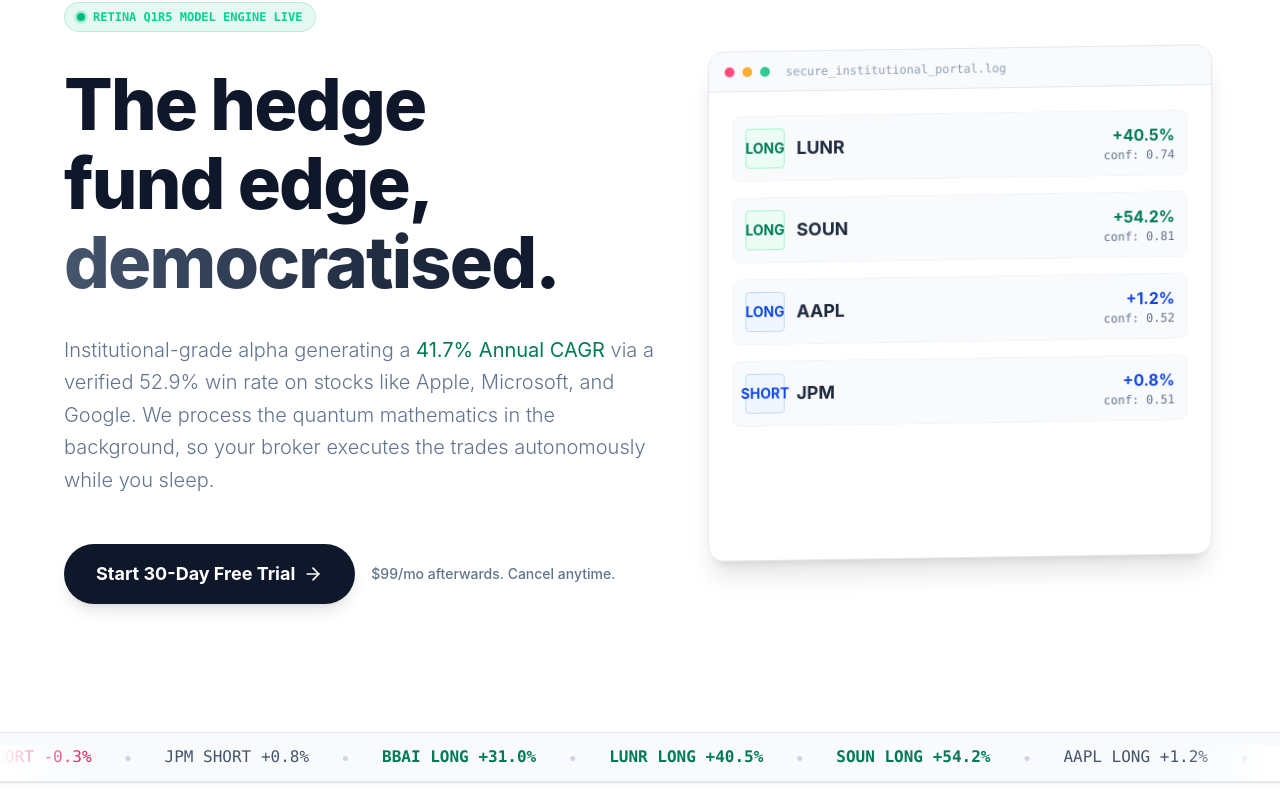
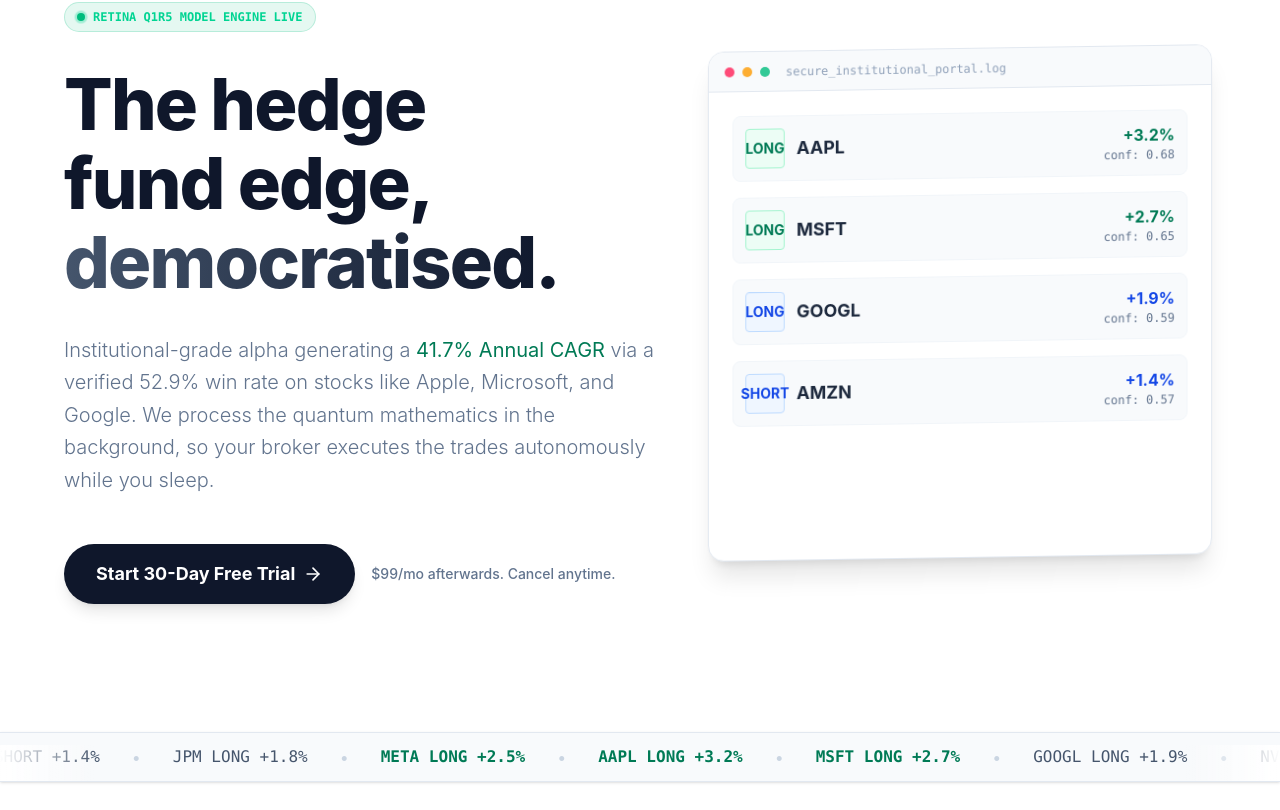
Before and after one commit to selsarraj-create/retinawealth, a Next.js app: page / in a window 1280 px wide. Shown: the part 270-1080 px from the top of the page. Built offline with nearby package versions, Linux system fonts and the light colour scheme.

Commit message:
Replace example stocks with mega-caps (AAPL, MSFT, GOOGL, AMZN, META, NVDA, JPM) with realistic returns

```diff
--- a/src/app/(marketing)/page.tsx
+++ b/src/app/(marketing)/page.tsx
@@ -49,10 +49,10 @@
                 <div className="p-6 space-y-4">
                     {/* Mocked signals */}
                     {[
-                        { t: 'LUNR', d: 'LONG', p: '+40.5%', conf: '0.74', color: 'emerald' },
-                        { t: 'SOUN', d: 'LONG', p: '+54.2%', conf: '0.81', color: 'emerald' },
-                        { t: 'AAPL', d: 'LONG', p: '+1.2%', conf: '0.52', color: 'blue' },
-                        { t: 'JPM', d: 'SHORT', p: '+0.8%', conf: '0.51', color: 'blue' },
+                        { t: 'AAPL', d: 'LONG', p: '+3.2%', conf: '0.68', color: 'emerald' },
+                        { t: 'MSFT', d: 'LONG', p: '+2.7%', conf: '0.65', color: 'emerald' },
+                        { t: 'GOOGL', d: 'LONG', p: '+1.9%', conf: '0.59', color: 'blue' },
+                        { t: 'AMZN', d: 'SHORT', p: '+1.4%', conf: '0.57', color: 'blue' },
                     ].map((s, i) => (
                         <div key={i} className="flex justify-between items-center p-3 rounded-lg border border-slate-100 bg-slate-50">
                             <div className="flex items-center gap-3">
@@ -83,13 +83,13 @@
             {/* Repeat exact same block twice for seamless scroll loop */}
             {[1, 2].map((group) => (
                 <div key={group} className="flex items-center space-x-8 px-4">
-                    <span className="text-emerald-700 font-mono font-bold">LUNR LONG +40.5%</span><span className="text-slate-300">•</span>
-                    <span className="text-emerald-700 font-mono font-bold">SOUN LONG +54.2%</span><span className="text-slate-300">•</span>
-                    <span className="text-slate-600 font-mono">AAPL LONG +1.2%</span><span className="text-slate-300">•</span>
-                    <span className="text-slate-600 font-mono">MSFT LONG +0.6%</span><span className="text-slate-300">•</span>
-                    <span className="text-rose-600 font-mono">NVDA SHORT -0.3%</span><span className="text-slate-300">•</span>
-                    <span className="text-slate-600 font-mono">JPM SHORT +0.8%</span><span className="text-slate-300">•</span>
-                    <span className="text-emerald-700 font-mono font-bold">BBAI LONG +31.0%</span><span className="text-slate-300">•</span>
+                    <span className="text-emerald-700 font-mono font-bold">AAPL LONG +3.2%</span><span className="text-slate-300">•</span>
+                    <span className="text-emerald-700 font-mono font-bold">MSFT LONG +2.7%</span><span className="text-slate-300">•</span>
+                    <span className="text-slate-600 font-mono">GOOGL LONG +1.9%</span><span className="text-slate-300">•</span>
+                    <span className="text-slate-600 font-mono">NVDA LONG +2.1%</span><span className="text-slate-300">•</span>
+                    <span className="text-slate-600 font-mono">AMZN SHORT +1.4%</span><span className="text-slate-300">•</span>
+                    <span className="text-slate-600 font-mono">JPM LONG +1.8%</span><span className="text-slate-300">•</span>
+                    <span className="text-emerald-700 font-mono font-bold">META LONG +2.5%</span><span className="text-slate-300">•</span>
                 </div>
             ))}
          </div>
```
